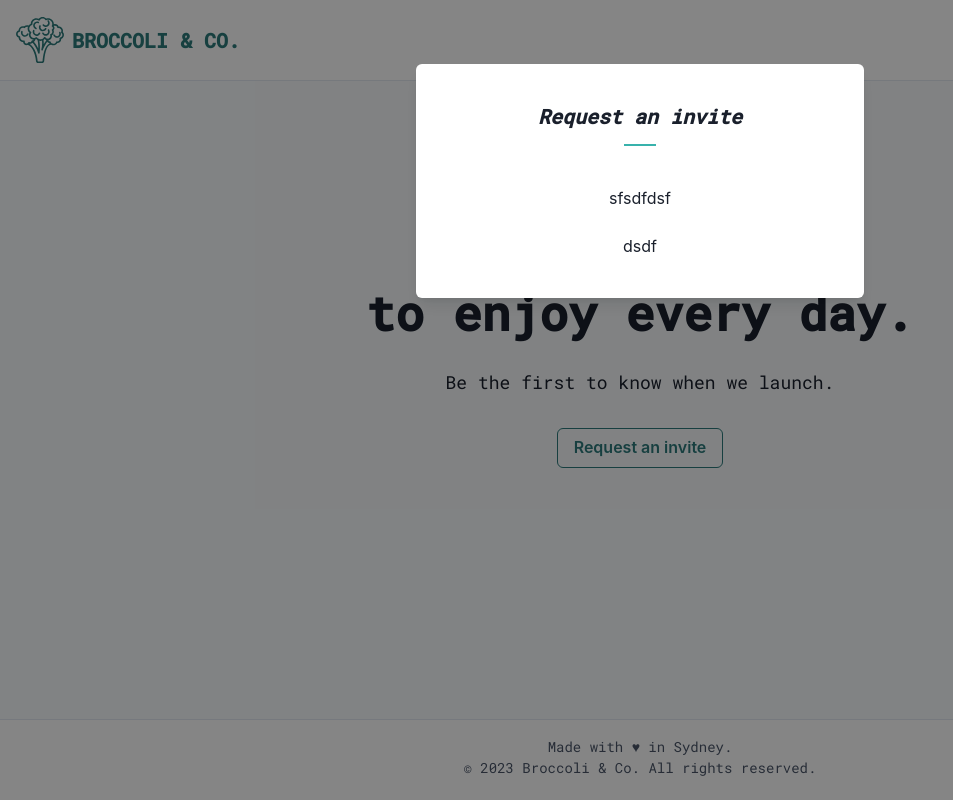
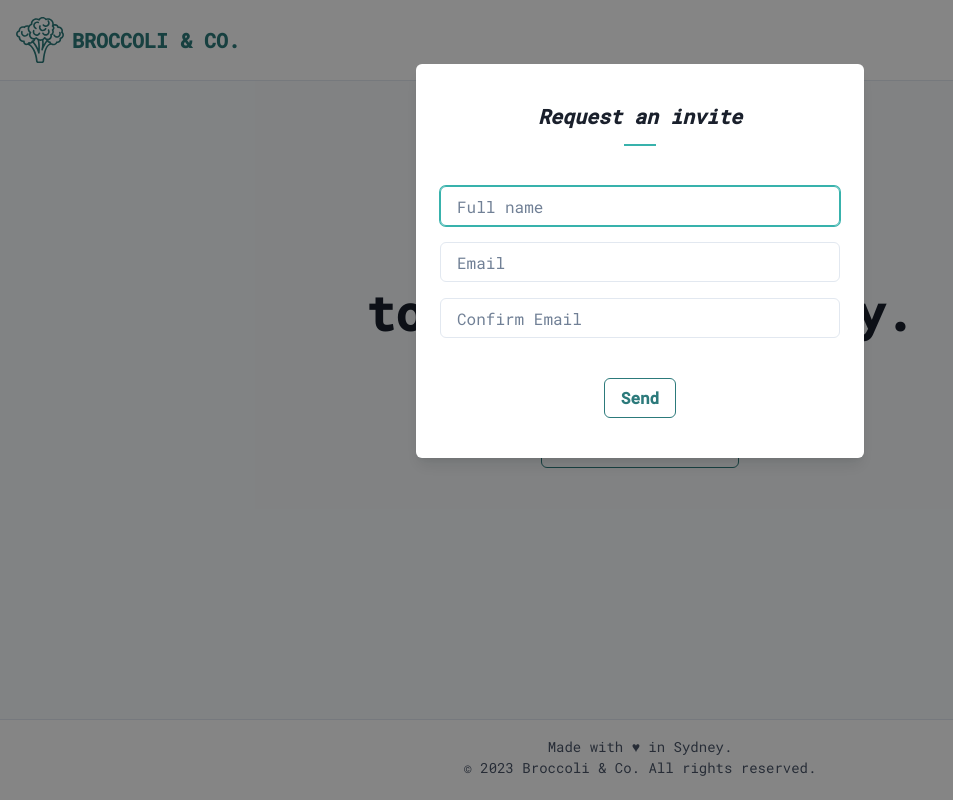
Before and after one commit to ttcode10/email-invitation-app, a React (Create React App) app: page / in a window 1280 px wide. Both pictures are taken after a click on the button "Request an invite". Shown: the whole page, without its empty margins (0-953 px from the left). Built offline with nearby package versions, Linux system fonts and the light colour scheme.

Commit message:
Add form UI in modal

```diff
--- /dev/null
+++ b/src/components/FormItem.tsx
@@ -0,0 +1,42 @@
+import React from 'react';
+import { FormControl, Input, FormErrorMessage } from '@chakra-ui/react';
+import { colors, colorScheme, sizes } from '../themes';
+import styled from 'styled-components';
+
+export const FormItem = ({
+	inputType,
+	placeholder,
+	value,
+	isRequired,
+	isInvalid,
+	errorMessage,
+}: Props) => (
+	<Wrapper>
+		<FormControl isRequired={isRequired} isInvalid={isInvalid}>
+			<Input
+				type={inputType}
+				placeholder={placeholder}
+				isInvalid={isInvalid}
+				errorBorderColor={isInvalid ? colors.red : undefined}
+				colorScheme={colorScheme}
+				focusBorderColor={colors.secondaryGreen}
+				htmlSize={100}
+				value={value}
+			/>
+			{isInvalid && errorMessage && <FormErrorMessage>{errorMessage}</FormErrorMessage>}
+		</FormControl>
+	</Wrapper>
+);
+
+interface Props {
+	inputType: string;
+	placeholder: string;
+	isRequired: boolean;
+	isInvalid?: boolean;
+	errorMessage?: string;
+	value?: string;
+}
+
+const Wrapper = styled.div`
+	margin-bottom: ${sizes.one};
+`;
--- a/src/components/index.ts
+++ b/src/components/index.ts
@@ -7,3 +7,4 @@ export * from './Typography';
 export * from './Button';
 export { Modal } from './Modal';
 export { Divider } from './Divider';
+export { FormItem } from './FormItem';
--- a/src/index.tsx
+++ b/src/index.tsx
@@ -1,13 +1,24 @@
 import React from 'react';
 import ReactDOM from 'react-dom/client';
 import { ChakraProvider } from '@chakra-ui/react'
+import { extendTheme } from "@chakra-ui/react"
 import './index.css';
 import App from './App';
+
+const theme = extendTheme({
+	styles: {
+		global: {
+			'html, body': {
+				fontFamily: 'Roboto Mono',
+			},
+		},
+	},
+})
 
 const root = ReactDOM.createRoot(document.getElementById('root') as HTMLElement);
 root.render(
 	<React.StrictMode>
-		<ChakraProvider>
+		<ChakraProvider theme={theme}>
 			<App />
 		</ChakraProvider>
 	</React.StrictMode>
--- a/src/pages/Home/Home.tsx
+++ b/src/pages/Home/Home.tsx
@@ -1,11 +1,21 @@
 import React from 'react';
 import styled from 'styled-components';
 import { useDisclosure } from '@chakra-ui/react';
-import { Container, H1Heading, LgText, OutlineButton, Modal } from '../../components';
+import { Container, H1Heading, LgText, OutlineButton, Modal, FormItem } from '../../components';
 import { sizes } from '../../themes';
 
 const Home = () => {
 	const { isOpen, onOpen, onClose } = useDisclosure();
+
+	const Form = () => (
+		<>
+			<FormItem inputType="text" placeholder="Full name" isRequired={true} />
+			<FormItem inputType="email" placeholder="Email" isRequired={true} />
+			<FormItem inputType="email" placeholder="Confirm Email" isRequired={true} />
+		</>
+	);
+
+	const SubmitButton = () => <OutlineButton>Send</OutlineButton>;
 
 	return (
 		<Content>
@@ -20,8 +30,8 @@ const Home = () => {
 						</OutlineButton>
 						<Modal
 							modalTitle="Request an invite"
-							modalBody="sfsdfdsf"
-							modalFooter="dsdf"
+							modalBody={<Form />}
+							modalFooter={<SubmitButton />}
 							isOpen={isOpen}
 							onClose={onClose}
 						/>
--- a/src/themes/themes.ts
+++ b/src/themes/themes.ts
@@ -8,6 +8,7 @@ export const colors = {
 	secondaryGray: '#4A5568',
 	primaryGreen: '#2C7A7B',
 	secondaryGreen: '#38B2AC',
+	red: '#F56565',
 };
 
 export const sizes = {
```
